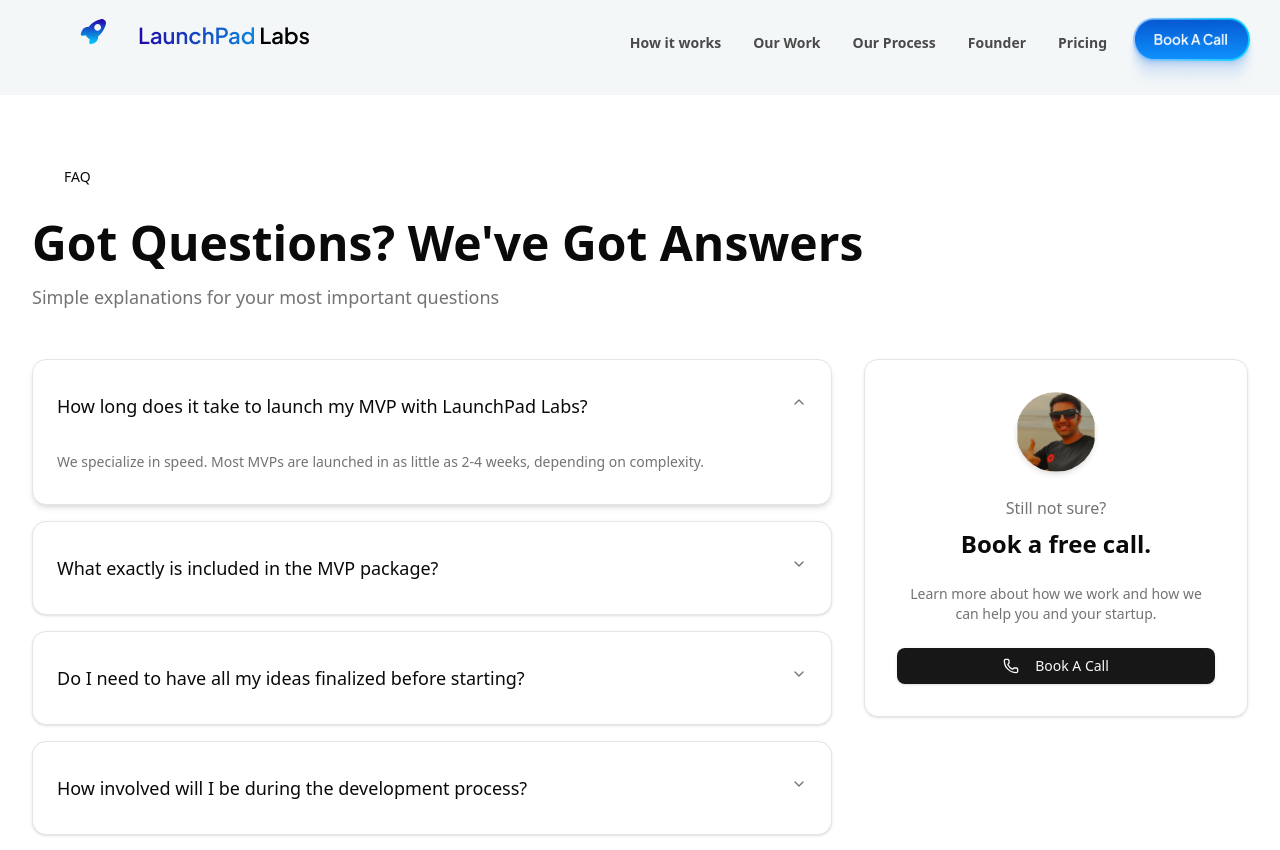
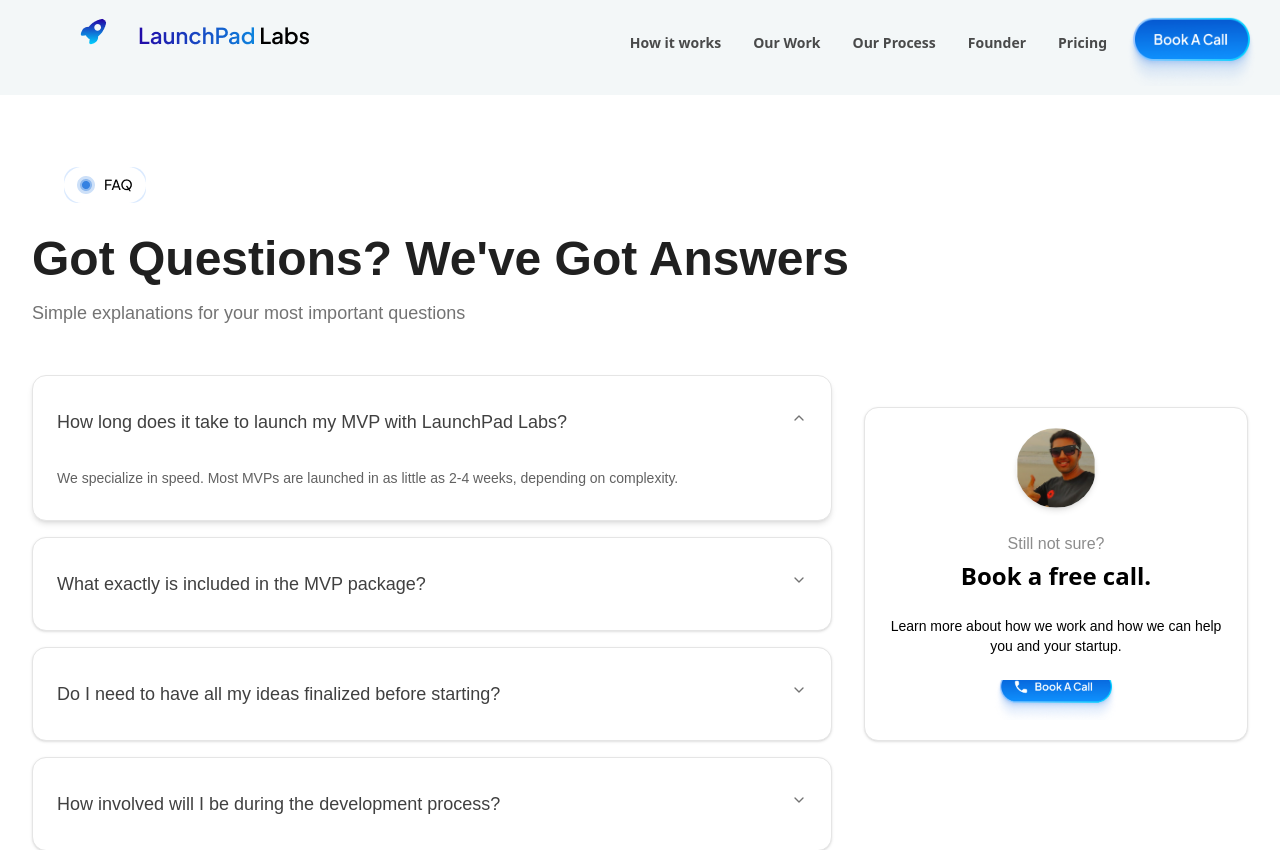
Before and after one commit to keshrinandan99/LaunchPadLabs, a React (Vite) app: page /faq in a window 1280 px wide. Shown: the top 850 px of the page. Built offline with nearby package versions, Linux system fonts and the light colour scheme.

Commit message:
enhanced faq

```diff
--- a/src/components/FAQ.jsx
+++ b/src/components/FAQ.jsx
@@ -44,13 +44,13 @@ export const FAQSection = () => {
         {/* Header */}
         <div className="mb-12">
           <div className="inline-flex items-center gap-2 px-4 py-2 rounded-full bg-[hsl(var(--badge-background))] mb-6">
-            <div className="w-2 h-2 rounded-full bg-[hsl(var(--badge-dot))]" />
-            <span className="text-sm font-medium text-[hsl(var(--badge-foreground))]">FAQ</span>
+            <div className="w-2 h-2 rounded-md " />
+            <img src="faqrounded.png" alt="faqImg" className="p-.5 rounded-xl bg-blue-100 "/>
           </div>
-          <h1 className="text-4xl sm:text-5xl font-bold text-foreground mb-4">
+          <h1 className="text-[#202020] text-4xl sm:text-5xl font-semibold  mb-4 font-jakarta">
             Got Questions? We've Got Answers
           </h1>
-          <p className="text-lg text-muted-foreground max-w-2xl">
+          <p className="text-lg text-muted-foreground max-w-2xl text-[#616161] font-medium font-jakarta">
             Simple explanations for your most important questions
           </p>
         </div>
@@ -66,10 +66,10 @@ export const FAQSection = () => {
                   value={faq.id}
                   className="bg-card rounded-xl border border-border shadow-[var(--shadow-sm)] px-6 py-2 data-[state=open]:shadow-[var(--shadow-md)] transition-shadow"
                 >
-                  <AccordionTrigger className="text-left text-base sm:text-lg font-medium text-foreground hover:no-underline py-6">
+                  <AccordionTrigger className="text-left text-base sm:text-lg font-medium text-foreground hover:no-underline py-6 text-[#404040] font-medium font-jakarta">
                     {faq.question}
                   </AccordionTrigger>
-                  <AccordionContent className="text-muted-foreground pb-6 pt-2">
+                  <AccordionContent className="text-muted-foreground pb-6 pt-2 text-[#616161] font-medium font-jakarta">
                     {faq.answer}
                   </AccordionContent>
                 </AccordionItem>
@@ -79,7 +79,7 @@ export const FAQSection = () => {
 
           {/* CTA Card */}
           <div className="lg:col-span-1">
-            <Card className="p-8 bg-card border border-border shadow-[var(--shadow-md)] rounded-xl sticky top-8">
+            <Card className="p-5 bg-card border border-border shadow-[var(--shadow-md)] rounded-xl relative top-8   ">
               <div className="flex flex-col items-center text-center space-y-6">
                 <img
                   src="/profileImg.png"
@@ -87,16 +87,19 @@ export const FAQSection = () => {
                   className="w-20 h-20 rounded-full object-cover shadow-[var(--shadow-md)]"
                 />
                 <div>
-                  <p className="text-muted-foreground mb-2">Still not sure?</p>
-                  <h3 className="text-2xl font-bold text-foreground">Book a free call.</h3>
+                  <p className="text-[#8C8C8C] mb-1 font-jakarta text-semibold">Still not sure?</p>
+                  <h3 className="text-2xl font-semibold text-jakarta text-black">Book a free call.</h3>
                 </div>
-                <p className="text-sm text-muted-foreground">
+                <p className="text-sm text-black font-jakarta ">
                   Learn more about how we work and how we can help you and your startup.
                 </p>
-                <Button className="w-full bg-primary hover:bg-primary/90 text-primary-foreground font-medium shadow-[var(--shadow-sm)] hover:shadow-[var(--shadow-md)] transition-all">
-                  <Phone className="w-4 h-4 mr-2" />
-                  Book A Call
-                </Button>
+
+ <img
+  src="/bookcall.png"
+  alt="bookACallImg"
+  className="w-32 h-10   cursor-pointer object-cover"
+/>
+
               </div>
             </Card>
           </div>
```
Also changed, not shown: public/bookcall.png (added), public/faqrounded.png (added).
